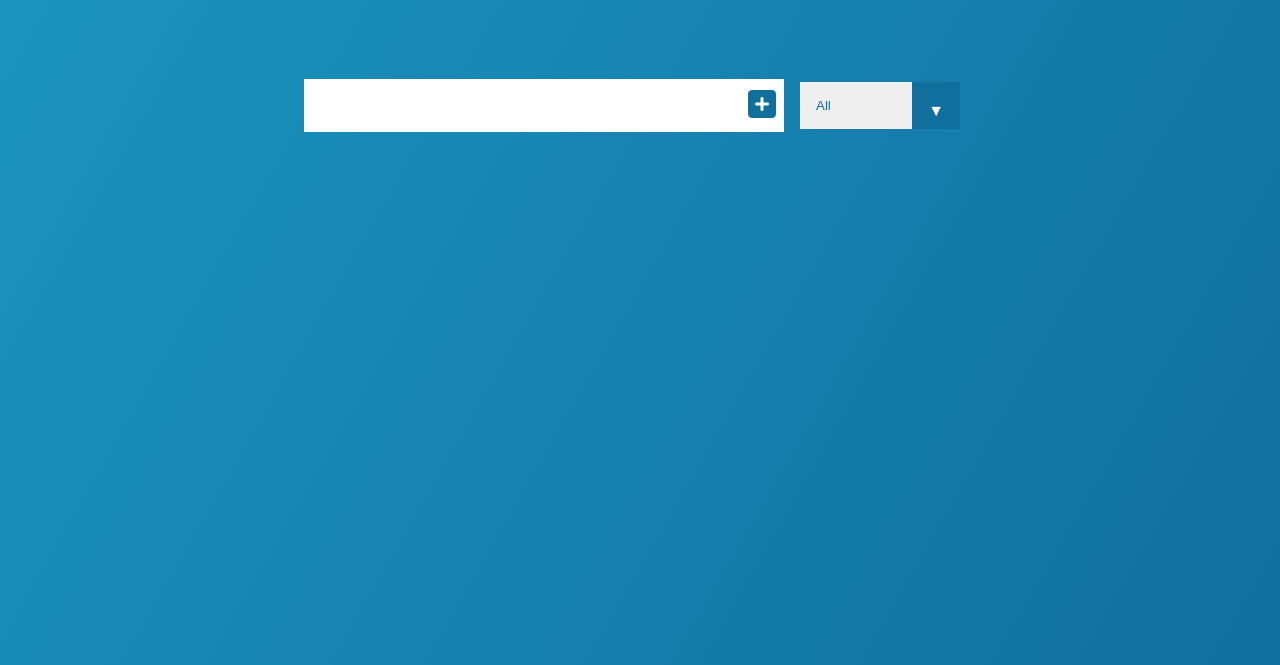
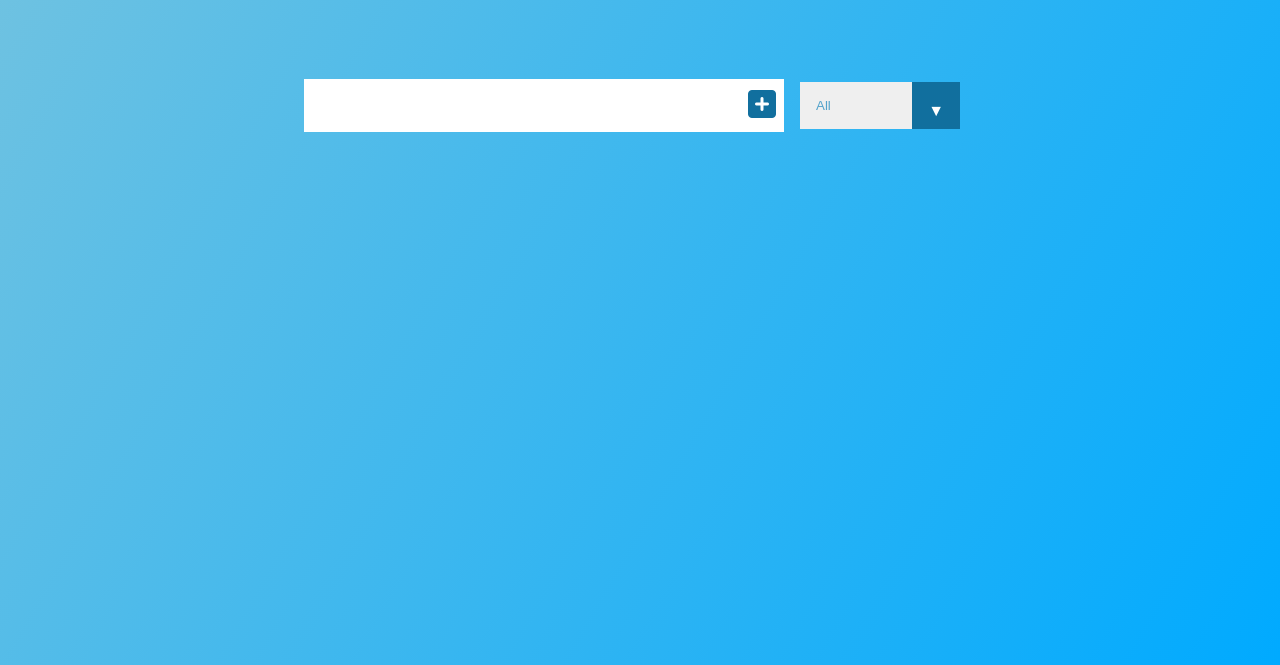
Before and after one commit to sjanr/js_todoList, a plain HTML site: page index.html in a window 1280 px wide. Shown: the part 135-800 px from the top of the page. Drawn offline with Linux system fonts and the light colour scheme.

Commit message:
Modified

```diff
--- a/style.css
+++ b/style.css
@@ -5,7 +5,7 @@
 }
 
 body{
-    background-image: linear-gradient(120deg, #1c95c0, #116f9e);
+    background-image: linear-gradient(120deg, #73c3e0, #00aaff);
     color: white;
     font-family: "Poppins", sans-serif;
     min-height: 100vh;
@@ -113,7 +113,7 @@ select{
 }
 
 select{
-    color: #116f9e;
+    color: #54a3cb;
     width: 10rem;
     cursor: pointer;
     padding: 1rem;
```
